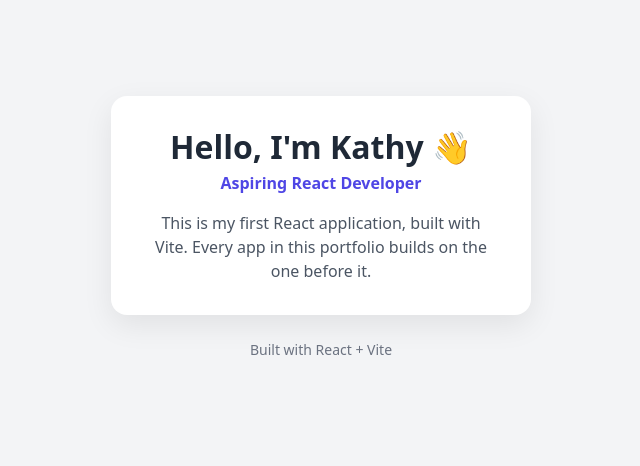
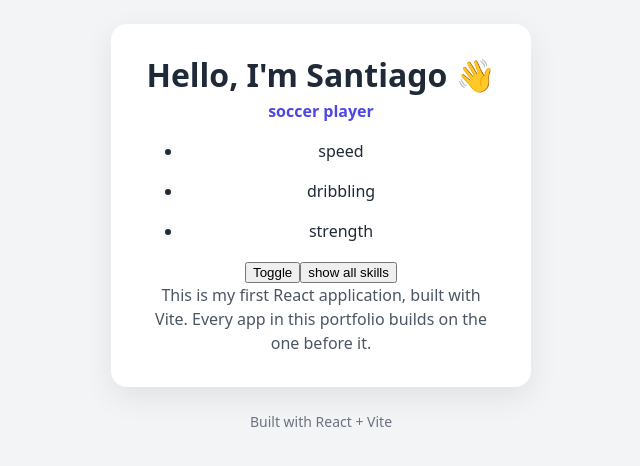
Before and after one commit to kprogrammingcourse/hello-react, a React (Vite) app: page / in a window 1280 px wide. Shown: the part 172-638 px from the top of the page, without its empty margins (319-959 px from the left). Built offline with nearby package versions, Linux system fonts and the light colour scheme.

Commit message:
feat: add collapsible skills section to greeting card

```diff
--- a/src/App.jsx
+++ b/src/App.jsx
@@ -1,11 +1,12 @@
 import Greeting from "./components/Greeting.jsx";
 import "./App.css";
+import person_1 from "./data/profile.js";
 
 export default function App() {
   return (
     <div className="app">
       <main>
-        <Greeting name="Kathy" role="Aspiring React Developer" />
+        <Greeting profile={person_1} />
       </main>
       <footer className="app__footer">Built with React + Vite</footer>
     </div>
--- a/src/components/Greeting.jsx
+++ b/src/components/Greeting.jsx
@@ -1,8 +1,12 @@
-export default function Greeting({ name, role }) {
+import Skills from "./Skills";
+
+export default function Greeting({ profile }) {
+  console.log(profile);
   return (
     <section className="greeting-card">
-      <h1>Hello, I'm {name} 👋</h1>
-      <p className="greeting-card__role">{role}</p>
+      <h1>Hello, I'm {profile.name} 👋</h1>
+      <p className="greeting-card__role">{profile.role}</p>
+      <Skills skills={profile.skills} />
       <p className="greeting-card__message">
         This is my first React application, built with Vite. Every app in this
         portfolio builds on the one before it.
--- /dev/null
+++ b/src/components/Skills.jsx
@@ -0,0 +1,42 @@
+import { useState } from "react";
+
+const Skills = ({ skills }) => {
+  const [list, setList] = useState(skills.slice(0, 3));
+  const [word, setWord] = useState(true);
+  const [fullListWord, setFullListWord] = useState(
+    list.length <= 2 ? false : true,
+  );
+
+  const fullList = () => {
+    setList(skills);
+    console.log(list);
+    setFullListWord(false);
+  };
+
+  const handleToggle = () => {
+    setWord(!word);
+  };
+
+  return (
+    <>
+      {word ? (
+        <ul>
+          {list.map((skill) => {
+            return (
+              <li key={skill}>
+                <p>{skill}</p>
+              </li>
+            );
+          })}
+        </ul>
+      ) : (
+        ""
+      )}
+      <button onClick={() => handleToggle()}>Toggle</button>
+      {fullListWord && (
+        <button onClick={() => fullList()}>show all skills</button>
+      )}
+    </>
+  );
+};
+export default Skills;
--- /dev/null
+++ b/src/data/profile.js
@@ -0,0 +1,14 @@
+const person_1 = {
+  name: "Santiago",
+  role: "soccer player",
+  skills: [
+    "speed",
+    "dribbling",
+    "strength",
+    "leadership",
+    "commintment",
+    "enthusiastic",
+  ],
+};
+
+export default person_1;
```
